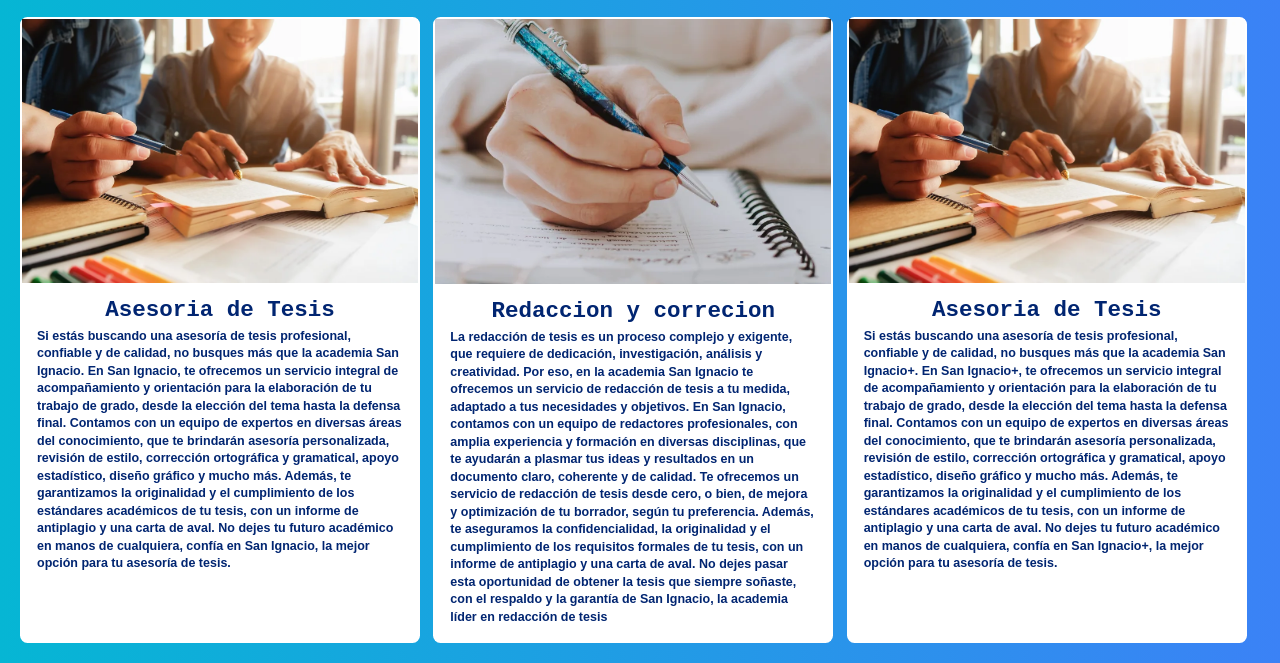
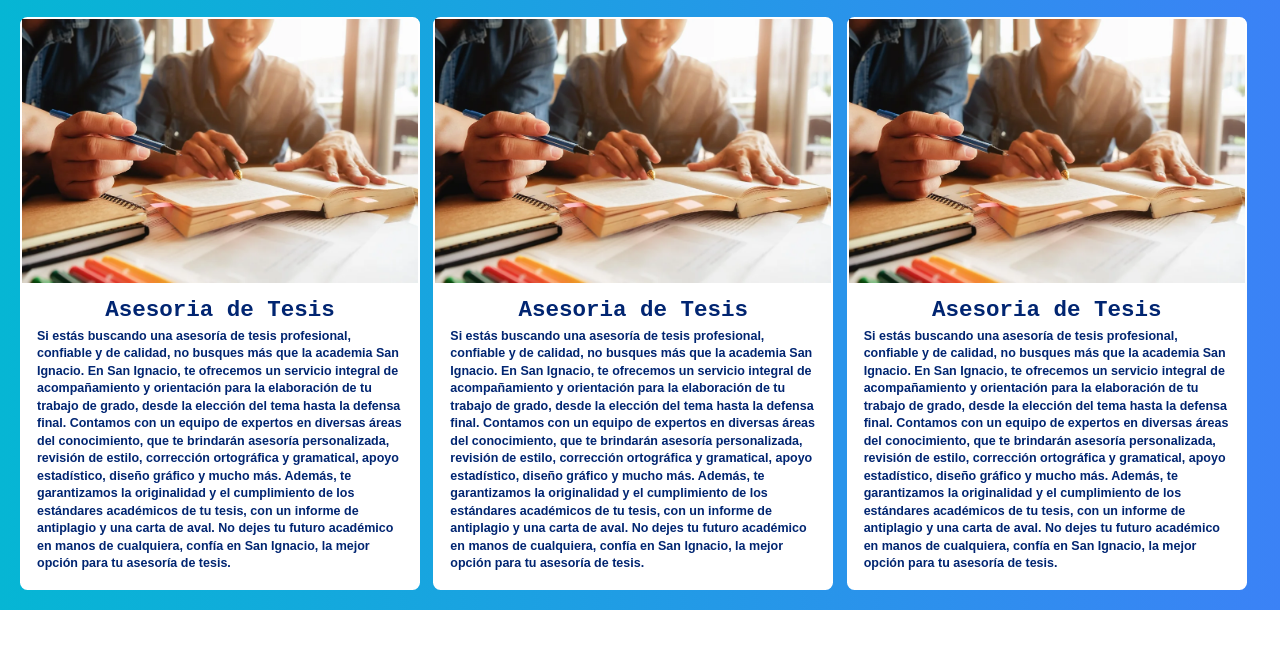
Before and after one commit to pr0d1gy00/academia-san-ignacio, a website: page src/index.html in a window 1280 px wide. Shown: the part 537-1200 px from the top of the page. After the commit the page ends 1147 px from the top, so only its background shows below. Drawn offline with Linux system fonts and the light colour scheme; a web font is replaced by a local one.

Commit message:
card y su hover funcional

```diff
--- a/src/index.html
+++ b/src/index.html
@@ -22,14 +22,12 @@
             <h3 >Que ofrecemos</h3>
             <h3 >Contacto</h3>
         </div>
-
     </header>
     <main class="main | font-body | justify-center | text-primary1 | flex | p-[2rem] | gap-[2rem] | flex-1">
         <div class="">
             <h1 class="main__titulo | text-[6rem] | font-extrabold | text-[#012571]">Academia San Ignacio</h1>
             <p class="text-[2rem]">¿Te quieres graduar pero tú mayor enemigo es la Tesis? No te preocupes, acá en Academia San ignacio, nos ocupamos de eso, mientras tú solo te preocupas por tu discurso</p>
             <a href="" class=" | text-center | bg-blue-600 | w-[20rem] | h-[20rem] | ">
-
                 <span>Contactanos</span>
             </a>
         </div>
@@ -49,19 +47,17 @@
                 </div>
             </div>
             <div class="border-white | border-2 | rounded-xl | w-[40rem] | h-auto | bg-white | hover:bg-indigo-500 | hover:duration-500  ">
-                <img src="../images/primer-selectivo-vertical-escritura-femenina-cuaderno-boligrafo-azul.webp" alt="redaccion" class=" w-[40rem] | h-[26.5rem] | object-cover | ">
-                <div class="bg-white | text-[#012571] | p-6">
-                    <h3 class="text-4xl | text-center | ">Redaccion y correcion</h3>
-                    <p class="text-xl | mt-2 ">La redacción de tesis es un proceso complejo y exigente, que requiere de dedicación, investigación, análisis y creatividad. Por eso, en la academia San Ignacio te ofrecemos un servicio de redacción de tesis a tu medida, adaptado a tus necesidades y objetivos. En San Ignacio, contamos con un equipo de redactores profesionales, con amplia experiencia y formación en diversas disciplinas, que te ayudarán a plasmar tus ideas y resultados en un documento claro, coherente y de calidad. Te ofrecemos un servicio de redacción de tesis desde cero, o bien, de mejora y optimización de tu borrador, según tu preferencia. Además, te aseguramos la confidencialidad, la originalidad y el cumplimiento de los requisitos formales de tu tesis, con un informe de antiplagio y una carta de aval. No dejes pasar esta oportunidad de obtener la tesis que siempre soñaste, con el respaldo y la garantía de San Ignacio, la academia líder en redacción de tesis
-
-                    </p>
+                <img src="../images/concepto-educacion-estudiante-estudiar-brainstorming-campus-concepto-cerca-estudiantes-que-discuten-su-tema-libros-o-libros-texto-enfoque-selectivo.webp" alt="Asesoria" class=" max-w-auto | object-cover">
+                <div class="| text-[#012571] | p-6 | hover:text-white  ">
+                    <h3 class="text-4xl | text-center | ">Asesoria de Tesis</h3>
+                    <p class="text-xl | mt-2 ">Si estás buscando una asesoría de tesis profesional, confiable y de calidad, no busques más que la academia San Ignacio. En San Ignacio, te ofrecemos un servicio integral de acompañamiento y orientación para la elaboración de tu trabajo de grado, desde la elección del tema hasta la defensa final. Contamos con un equipo de expertos en diversas áreas del conocimiento, que te brindarán asesoría personalizada, revisión de estilo, corrección ortográfica y gramatical, apoyo estadístico, diseño gráfico y mucho más. Además, te garantizamos la originalidad y el cumplimiento de los estándares académicos de tu tesis, con un informe de antiplagio y una carta de aval. No dejes tu futuro académico en manos de cualquiera, confía en San Ignacio, la mejor opción para tu asesoría de tesis.</p>
                 </div>
             </div>
             <div class="border-white | border-2 | rounded-xl | w-[40rem] | h-auto | bg-white | hover:bg-indigo-500 | hover:duration-500  ">
-                <img src="../images/concepto-educacion-estudiante-estudiar-brainstorming-campus-concepto-cerca-estudiantes-que-discuten-su-tema-libros-o-libros-texto-enfoque-selectivo.webp" alt="Asesoria" class=" max-w-auto | object-cover | ">
-                <div class="bg-white | text-[#012571] | p-6 |">
+                <img src="../images/concepto-educacion-estudiante-estudiar-brainstorming-campus-concepto-cerca-estudiantes-que-discuten-su-tema-libros-o-libros-texto-enfoque-selectivo.webp" alt="Asesoria" class=" max-w-auto | object-cover">
+                <div class="| text-[#012571] | p-6 | hover:text-white  ">
                     <h3 class="text-4xl | text-center | ">Asesoria de Tesis</h3>
-                    <p class="text-xl | mt-2 ">Si estás buscando una asesoría de tesis profesional, confiable y de calidad, no busques más que la academia San Ignacio+. En San Ignacio+, te ofrecemos un servicio integral de acompañamiento y orientación para la elaboración de tu trabajo de grado, desde la elección del tema hasta la defensa final. Contamos con un equipo de expertos en diversas áreas del conocimiento, que te brindarán asesoría personalizada, revisión de estilo, corrección ortográfica y gramatical, apoyo estadístico, diseño gráfico y mucho más. Además, te garantizamos la originalidad y el cumplimiento de los estándares académicos de tu tesis, con un informe de antiplagio y una carta de aval. No dejes tu futuro académico en manos de cualquiera, confía en San Ignacio+, la mejor opción para tu asesoría de tesis.</p>
+                    <p class="text-xl | mt-2 ">Si estás buscando una asesoría de tesis profesional, confiable y de calidad, no busques más que la academia San Ignacio. En San Ignacio, te ofrecemos un servicio integral de acompañamiento y orientación para la elaboración de tu trabajo de grado, desde la elección del tema hasta la defensa final. Contamos con un equipo de expertos en diversas áreas del conocimiento, que te brindarán asesoría personalizada, revisión de estilo, corrección ortográfica y gramatical, apoyo estadístico, diseño gráfico y mucho más. Además, te garantizamos la originalidad y el cumplimiento de los estándares académicos de tu tesis, con un informe de antiplagio y una carta de aval. No dejes tu futuro académico en manos de cualquiera, confía en San Ignacio, la mejor opción para tu asesoría de tesis.</p>
                 </div>
             </div>
         </div>
```
Also changed, not shown: images/17332616_347506552311176_505941478111969280_a-PhotoRoom.png-PhotoRoom (1).png (added).
